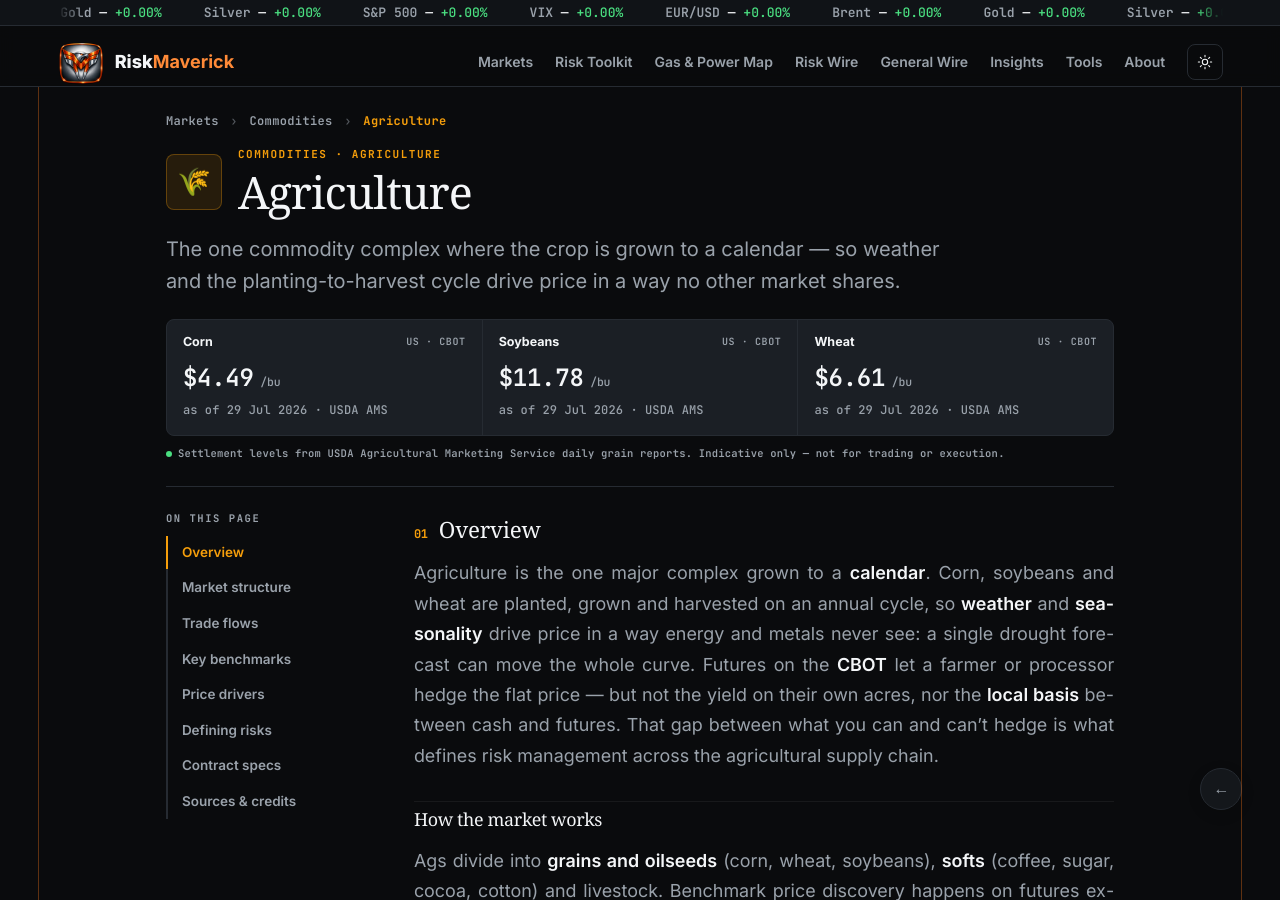
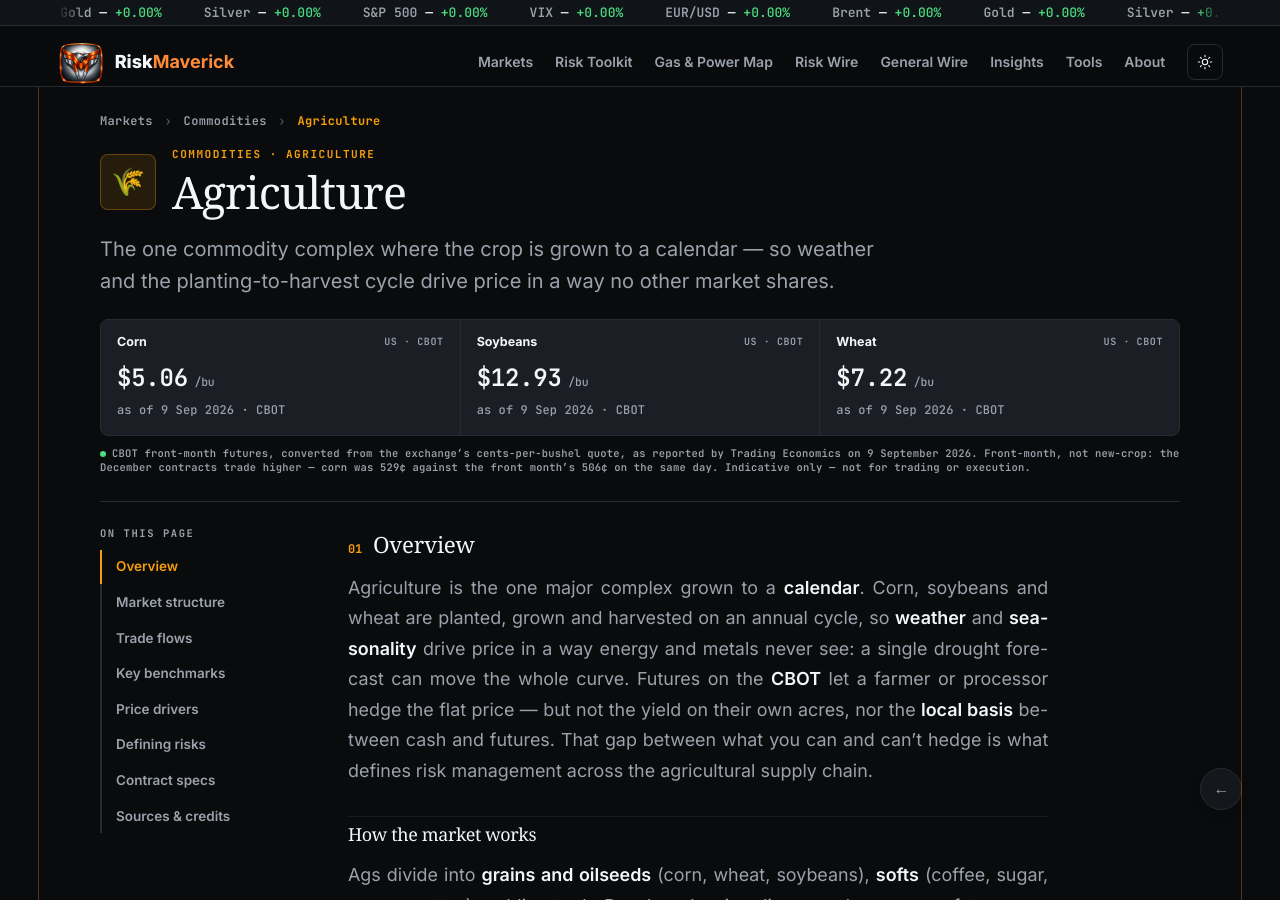
Before and after one commit to maverickrocx/RiskMaverick, a Jekyll site: the page built from markets/commodities/agriculture.md, in a window 1280 px wide and 900 px high. Built offline with Jekyll 4.4.1, drawn with Linux system fonts in a browser that asks for light colours; some web fonts are replaced.

Commit message:
marks: refresh the seven hand-curated tiles from published sources (#33)
Corn, soybeans and wheat move to CBOT front-month futures (9 Sep 2026),
replacing USDA AMS cash quotes that had no reachable free feed. TTF, JKM
and both EUA tiles take ICE and Platts front-month levels for 8-9 Sep 2026,
each cross-checked across two published sources before being written.

Every benchmark_note now states the contract and the date the level is for,
so the sourcing is visible on the page rather than only in the runbook.

The stale-tile report is empty for the first time.

Co-authored-by: Claude Opus 5 <noreply@anthropic.com>

```diff
--- a/markets/commodities/agriculture.md
+++ b/markets/commodities/agriculture.md
@@ -8,10 +8,10 @@ blurb: "Grains and softs, weather and seasonality risk."
 standfirst: "The one commodity complex where the crop is grown to a calendar — so weather and the planting-to-harvest cycle drive price in a way no other market shares."
 reviewed: 2026-07-30
 benchmarks:
-  - { name: "Corn", region: "US · CBOT", price: "$4.49", unit: "/bu", asof: "29 Jul 2026", source: "USDA AMS" }
-  - { name: "Soybeans", region: "US · CBOT", price: "$11.78", unit: "/bu", asof: "29 Jul 2026", source: "USDA AMS" }
-  - { name: "Wheat", region: "US · CBOT", price: "$6.61", unit: "/bu", asof: "29 Jul 2026", source: "USDA AMS" }
-benchmark_note: "Settlement levels from USDA Agricultural Marketing Service daily grain reports. Indicative only — not for trading or execution."
+  - { name: "Corn", region: "US · CBOT", price: "$5.06", unit: "/bu", asof: "9 Sep 2026", source: "CBOT" }
+  - { name: "Soybeans", region: "US · CBOT", price: "$12.93", unit: "/bu", asof: "9 Sep 2026", source: "CBOT" }
+  - { name: "Wheat", region: "US · CBOT", price: "$7.22", unit: "/bu", asof: "9 Sep 2026", source: "CBOT" }
+benchmark_note: "CBOT front-month futures, converted from the exchange’s cents-per-bushel quote, as reported by Trading Economics on 9 September 2026. Front-month, not new-crop: the December contracts trade higher — corn was 529¢ against the front month’s 506¢ on the same day. Indicative only — not for trading or execution."
 key_benchmarks:
   - { code: "CBOT grains", full: "Chicago Board of Trade", desc: "The global reference for corn, soybeans and wheat futures — the deepest and most-watched ag benchmarks." }
   - { code: "ICE softs", full: "Coffee, sugar, cocoa, cotton", desc: "The ‘softs’ complex trades on ICE, driven by tropical weather and concentrated growing regions." }
```
Also changed, not shown: markets/commodities/carbon-environment.md (+2 -2 lines), markets/commodities/natural-gas-lng.md (+3 -3 lines), markets/commodities/power-renewables.md (+2 -2 lines).
